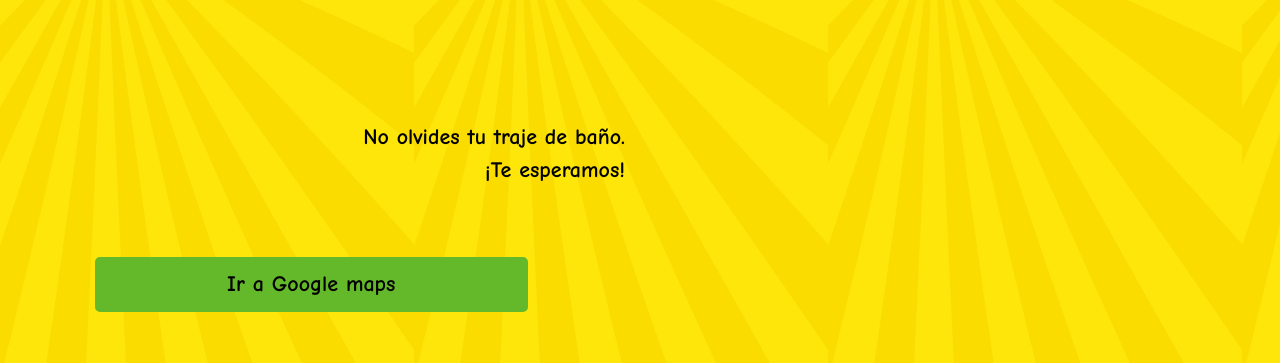
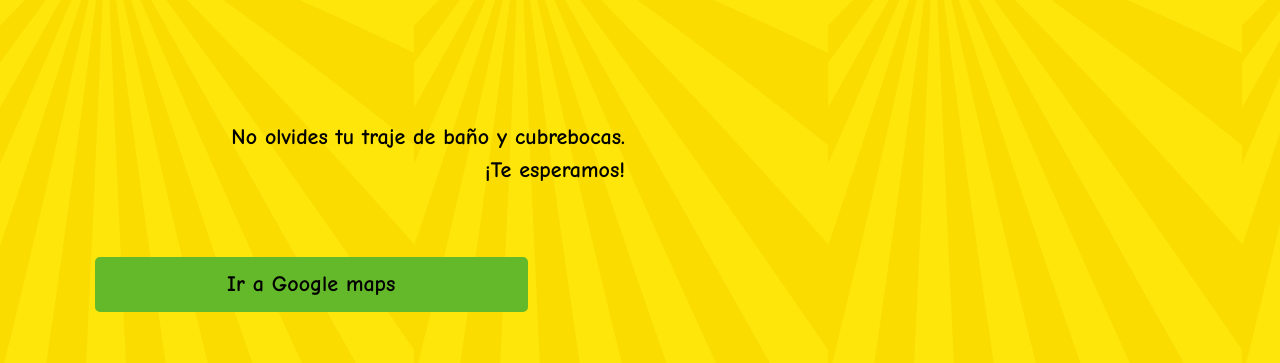
Before and after one commit to peasheeme/Fiesta5, a plain HTML site: page index.html in a window 1280 px wide. Shown: the part 1291-1654 px from the top of the page. Drawn offline with nearby package versions, Linux system fonts and the light colour scheme; a script that the page names is missing; a web font is replaced by a local one.

Commit message:
first commit2

```diff
--- a/index.html
+++ b/index.html
@@ -4,8 +4,8 @@
     <meta charset="utf-8">
     <meta name="viewport" content="width=device-width, initial-scale=1, shrink-to-fit=no">
     <link rel="shortcut icon" href="images/logo/fav2.png">
-    <title>Te Invito a mi Fiesta | Andree 5 Años </title>
-    <meta name="description" content=" Invitación fiesta de 5 años"/>
+    <title>Invitación 5 años Andree! </title>
+    <meta name="description" content=" Hola Soy Andree ! Tengo una noticia importante que anunciar.. Da clic aquí"/>
 
 
     <link href="https://fonts.googleapis.com/css?family=Grand+Hotel|Indie+Flower|Leckerli+One&display=swap" rel="stylesheet">
@@ -118,7 +118,7 @@
 
           <div class="col-xs-12  col-sm-6 col-md-6 text-center mt-50 mb-70">
 
-            <p class="invitation right"> No olvides tu traje de baño. <br>¡Te esperamos!
+            <p class="invitation right"> No olvides tu traje de baño y cubrebocas. <br>¡Te esperamos!
               </p>
 
           </div>
```
